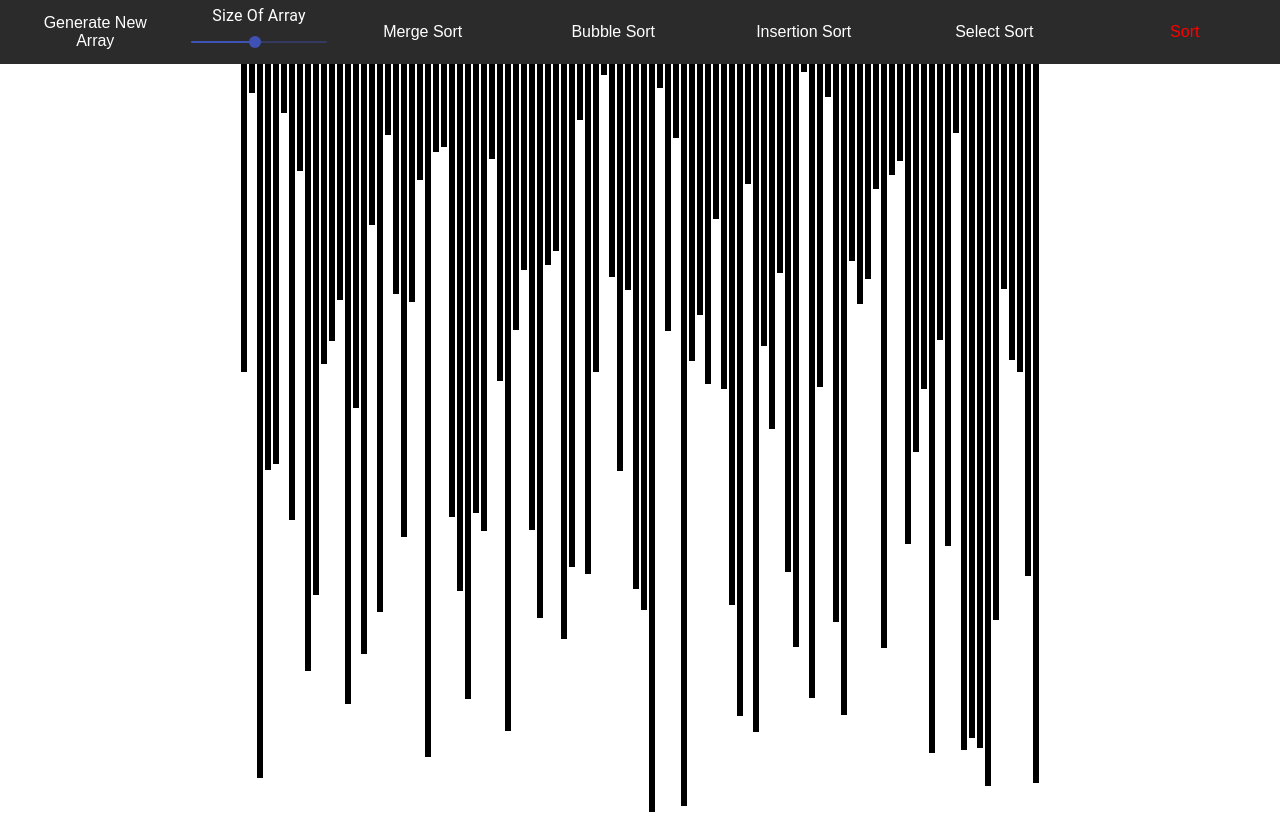
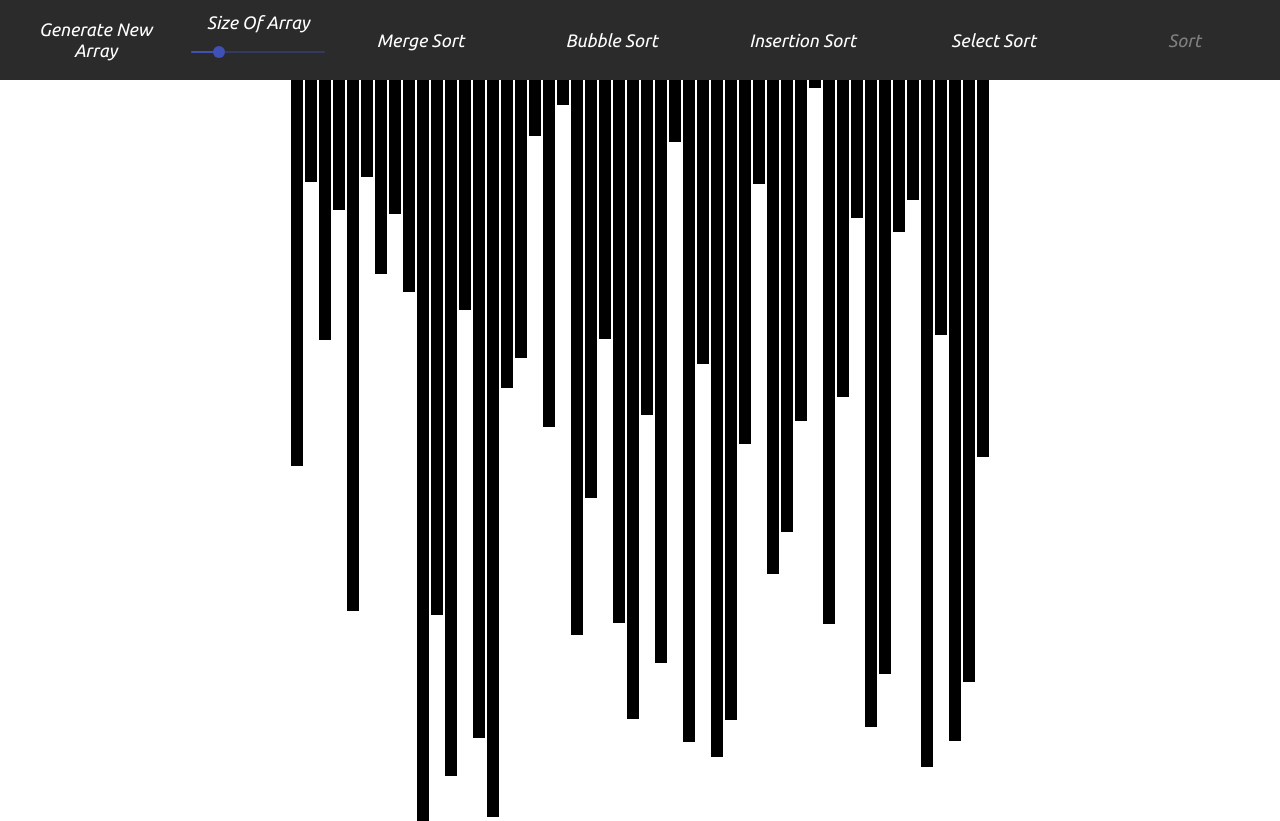
Before and after one commit to JatinKainth/SortingVisualizer, a React (Create React App) app: page / in a window 1280 px wide. Built offline with nearby package versions, Linux system fonts and the light colour scheme.

Commit message:
added sorting methods and changed some css

```diff
--- a/src/App.css
+++ b/src/App.css
@@ -1,5 +1,8 @@
+@import url("https://fonts.googleapis.com/css2?family=Ubuntu:ital@1&display=swap");
+
 * {
   margin: 0;
   padding: 0;
   border: none;
+  font-family: "Ubuntu", sans-serif;
 }
--- a/src/Components/NavBar.jsx
+++ b/src/Components/NavBar.jsx
@@ -12,9 +12,9 @@ function NavBar({ resetArray, setSize, sort, buttonState }) {
   return (
     <ThemeProvider theme={theme}>
       <NavBarStyled>
-        <Button onClick={() => resetArray()} disabled={buttonState}>
+        <ResetBtn onClick={() => resetArray()} disabled={buttonState}>
           Generate New Array
-        </Button>
+        </ResetBtn>
         <RangeSlider setSize={setSize} sliderState={buttonState} />
         <Button
           onClick={() => setSortingAlgo("mergeSort")}
@@ -56,16 +56,17 @@ export default NavBar;
 const NavBarStyled = styled.div`
   display: flex;
   align-items: center;
-  height: 8vh;
+  height: 10vh;
   background-color: ${(props) => props.theme.navBackground};
   justify-content: space-around;
 `;
 
-const Button = styled.button`
+const ResetBtn = styled.button`
   background-color: ${(props) => props.theme.navBackground};
   color: white;
-  font-size: 16px;
-  padding: 12px 30px;
+  font-size: 18px;
+  padding: 6px 15px;
+  margin: 6px 15px;
   cursor: pointer;
   width: 100%;
 
@@ -74,7 +75,13 @@ const Button = styled.button`
   }
 
   &:disabled {
-    color: red;
+    color: grey;
     cursor: initial;
   }
 `;
+
+const Button = styled(ResetBtn)`
+  &:focus {
+    color: orange;
+  }
+`;
--- a/src/Components/Slider.jsx
+++ b/src/Components/Slider.jsx
@@ -1,4 +1,3 @@
-import Typography from "@material-ui/core/Typography";
 import Slider from "@material-ui/core/Slider";
 import styled from "styled-components";
 
@@ -9,9 +8,11 @@ export default function RangeSlider({ setSize, sliderState }) {
 
   return (
     <SliderStyles>
-      <Typography id="discrete-slider">Size Of Array</Typography>
+      <Div id="discrete-slider" disabled={sliderState}>
+        Size Of Array
+      </Div>
       <Slider
-        defaultValue={100}
+        defaultValue={50}
         getAriaValueText={updateSize}
         aria-labelledby="discrete-slider"
         valueLabelDisplay="auto"
@@ -27,6 +28,18 @@ export default function RangeSlider({ setSize, sliderState }) {
 const SliderStyles = styled.div`
   width: 100%;
   color: white;
-  font-size: 16px;
+  font-size: 20px;
   text-align: center;
 `;
+
+const Div = styled.button`
+  font-size: 18px;
+  color: white;
+  margin-bottom: 5px;
+  cursor: initial;
+  background-color: #2b2b2b;
+
+  &:disabled {
+    color: gray;
+  }
+`;
--- a/src/Components/SortingAlgorithms/InsertionSort.js
+++ b/src/Components/SortingAlgorithms/InsertionSort.js
@@ -1,24 +1,24 @@
-const bubbleSort = (array, arraySize) => {
-  let arr = [...array];
-  let animation = [];
-  let isSwapped = false;
+const insertionSort = (array, n) => {
+  const arr = [...array];
+  const animation = [];
+  let i, key, j;
+  for (i = 1; i < n; i++) {
+    key = arr[i];
+    j = i - 1;
+    animation.push("changeColor", i, i, "orange");
 
-  for (let i = 0; i < arraySize - 1; i++) {
-    isSwapped = false;
-    for (let j = 0; j < arraySize - i - 1; j++) {
+    while (j >= 0 && arr[j] > key) {
       animation.push("changeColor", j, j + 1, "orange");
-      if (arr[j] > arr[j + 1]) {
-        animation.push("swap", j, j + 1);
-        const temp = arr[j];
-        arr[j] = arr[j + 1];
-        arr[j + 1] = temp;
-        isSwapped = true;
-      }
+      arr[j + 1] = arr[j];
+      animation.push("swap", j, j + 1);
       animation.push("changeColor", j, j + 1, "black");
+      j = j - 1;
     }
-    if (!isSwapped) break;
+    animation.push("changeColor", i, i, "orange");
+    arr[j + 1] = key;
   }
+  console.log(animation);
   return [animation, arr];
 };
 
-export default bubbleSort;
+export default insertionSort;
--- a/src/Components/SortingAlgorithms/SelectionSort.js
+++ b/src/Components/SortingAlgorithms/SelectionSort.js
@@ -1,24 +1,24 @@
-const bubbleSort = (array, arraySize) => {
-  let arr = [...array];
+const selectionSort = (array, n) => {
+  let inputArr = [...array];
   let animation = [];
-  let isSwapped = false;
-
-  for (let i = 0; i < arraySize - 1; i++) {
-    isSwapped = false;
-    for (let j = 0; j < arraySize - i - 1; j++) {
-      animation.push("changeColor", j, j + 1, "orange");
-      if (arr[j] > arr[j + 1]) {
-        animation.push("swap", j, j + 1);
-        const temp = arr[j];
-        arr[j] = arr[j + 1];
-        arr[j + 1] = temp;
-        isSwapped = true;
+  for (let i = 0; i < n; i++) {
+    let min = i;
+    for (let j = i + 1; j < n; j++) {
+      animation.push("changeColor", j, j, "orange");
+      if (inputArr[j] < inputArr[min]) {
+        min = j;
       }
-      animation.push("changeColor", j, j + 1, "black");
+      animation.push("changeColor", j, j, "black");
     }
-    if (!isSwapped) break;
+    if (min != i) {
+      animation.push("swap", i, min);
+      let tmp = inputArr[i];
+      inputArr[i] = inputArr[min];
+      inputArr[min] = tmp;
+    }
   }
-  return [animation, arr];
+  console.log(animation);
+  return [animation, inputArr];
 };
 
-export default bubbleSort;
+export default selectionSort;
--- a/src/Components/SortingVisualizer.jsx
+++ b/src/Components/SortingVisualizer.jsx
@@ -1,4 +1,4 @@
-import React, { useState, useEffect, useRef } from "react";
+import React, { useState, useEffect } from "react";
 import Bars from "./Bars";
 import NavBar from "./NavBar";
 import styled from "styled-components";
@@ -28,17 +28,20 @@ function SortingVisualizer() {
     setColor(color);
   };
 
-  // const sortArray = () => {
-  //   let arr = [...array];
-  //   arr.sort();
-  //   setArray(arr);
-  // };
+  const changeBarColor = (col) => {
+    const color = [];
+    for (let i = 0; i < arraySize; i++) {
+      color.push(col);
+    }
+    setColor(color);
+  };
 
   useEffect(() => {
     resetArray();
   }, [arraySize]);
 
   const sort = (sortingAlgo) => {
+    changeBarColor("black");
     setButtonState(true);
     const changeColor = (a, b, col) => {
       let barOne = document.getElementById(`${a}`);
@@ -48,7 +51,7 @@ function SortingVisualizer() {
     };
 
     const swap = (a, b) => {
-      changeColor(a, b, "yellow");
+      changeColor(a, b, "red");
 
       const barOne = document.getElementById(`${a}`);
       const barTwo = document.getElementById(`${b}`);
@@ -97,6 +100,7 @@ function SortingVisualizer() {
         else {
           setButtonState(false);
           setArray(arr);
+          changeBarColor("green");
         }
       }, animationSpeed);
     }
@@ -109,14 +113,15 @@ function SortingVisualizer() {
   // }, [sortingState]);
 
   return (
-    <>
+    <Body>
       <NavBar
         resetArray={resetArray}
         setSize={setArraySize}
         sort={sort}
         buttonState={buttonState}
       />
-      <FlexBars>
+
+      <BarSection>
         {array.map((value, idx) => (
           <Bars
             height={value}
@@ -126,14 +131,19 @@ function SortingVisualizer() {
             key={idx}
           />
         ))}
-      </FlexBars>
-    </>
+      </BarSection>
+    </Body>
   );
 }
 
 export default SortingVisualizer;
 
-const FlexBars = styled.div`
+const Body = styled.section`
+  height: 100vh;
+`;
+
+const BarSection = styled.div`
+  height: 85vh;
   display: flex;
   justify-content: center;
 `;
```
